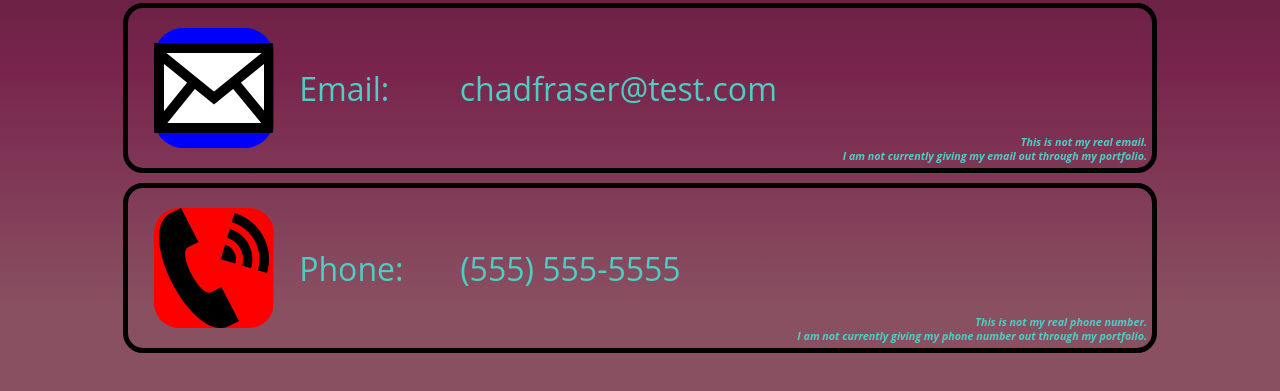
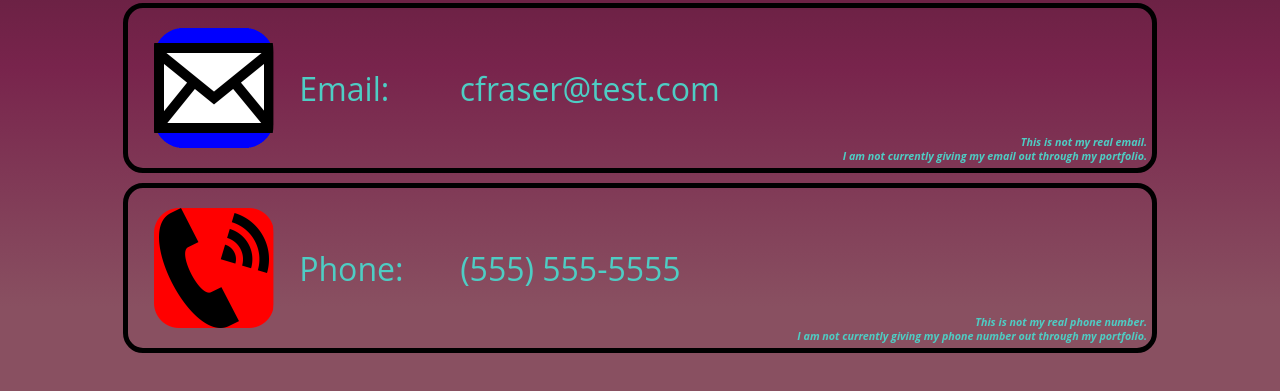
Before and after one commit to chadfraser/PortfolioWebsite, a website: page dist/contact.html in a window 1280 px wide. Shown: the part 333-724 px from the top of the page. Drawn offline with Linux system fonts and the light colour scheme.

Commit message:
Change email for aesthetic purposes

```diff
--- a/dist/contact.html
+++ b/dist/contact.html
@@ -31,7 +31,7 @@
                         <div class="email-contact contact-element">
                             <img src="img/iconmonstr-email-opaque.png" alt="" class="email-contact-image">
                             <p class="contact-initial">Email:</p>
-                            <p class="contact-secondary">chadfraser@test.com</p>
+                            <p class="contact-secondary">cfraser@test.com</p>
                             <h6>This is not my real email. <br>
                                 I am not currently giving my email out through my portfolio.</h6>
                         </div>
```
